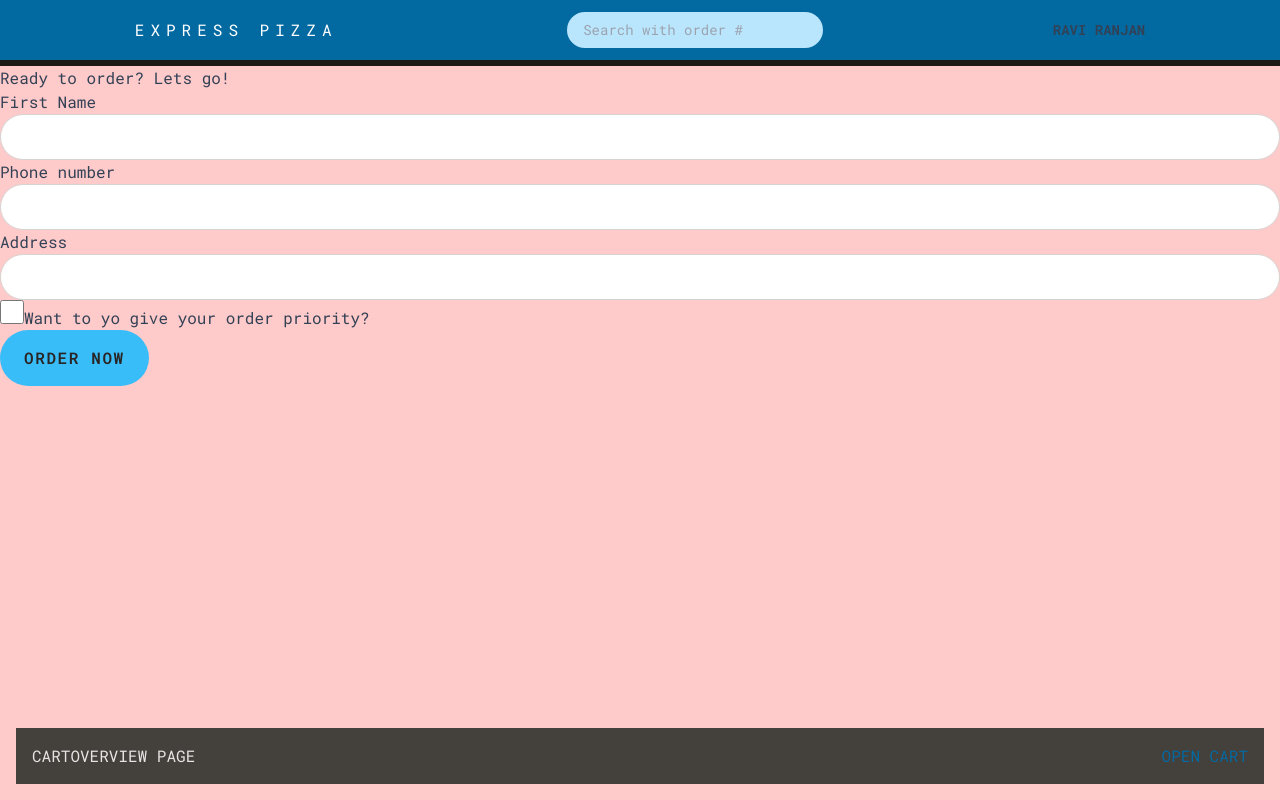
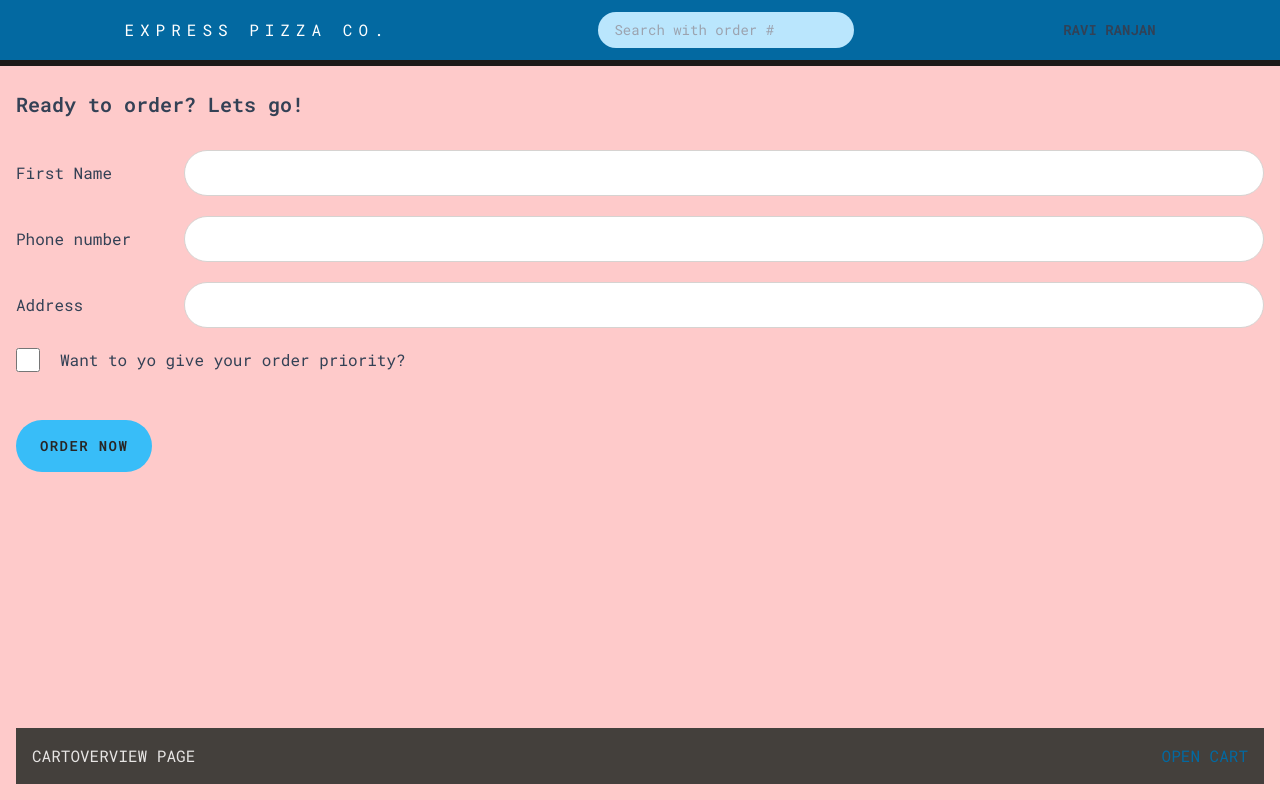
Before and after one commit to rrav594/MERN-Stack, a React (Vite) app in the folder client/: page /order/new in a window 1280 px wide. Built offline with nearby package versions, Linux system fonts and the light colour scheme.

Commit message:
add favicon

```diff
--- a/client/src/features/order/CreateOrder.jsx
+++ b/client/src/features/order/CreateOrder.jsx
@@ -42,32 +42,41 @@
   const cart = fakeCart;
 
   return (
-    <div>
-      <h2>Ready to order? Lets go!</h2>
+    <div className="px-4 py-6">
+      <h2 className="mb-8 text-xl font-semibold">Ready to order? Lets go!</h2>
 
       {/* <Form method="POST" action="/order/new"> */}
       <Form method="POST">
-        <div>
-          <label>First Name</label>
-          <input className="input" type="text" name="customer" required />
+        <div className="mb-5 flex flex-col gap-2 sm:flex-row sm:items-center">
+          <label className="sm:basis-40">First Name</label>
+          <input className="input grow" type="text" name="customer" required />
         </div>
 
-        <div>
-          <label>Phone number</label>
-          <div>
-            <input className="input" type="tel" name="phone" required />
-            {formErrors?.phone && <p>{formErrors.phone}</p>}
+        <div className="mb-5 flex flex-col gap-2 sm:flex-row sm:items-center">
+          <label className="sm:basis-40">Phone number</label>
+          <div className="grow">
+            <input className="w-full input" type="tel" name="phone" required />
+            {formErrors?.phone && (
+              <p className="text-sm mt-2 text-red-700 bg-blue-200 p-2 rounded-md">
+                {formErrors.phone}
+              </p>
+            )}
           </div>
         </div>
 
-        <div>
-          <label>Address</label>
-          <div>
-            <input className="input" type="text" name="address" required />
+        <div className="mb-5 flex flex-col gap-2 sm:flex-row sm:items-center">
+          <label className="sm:basis-40">Address</label>
+          <div className="grow">
+            <input
+              className="input w-full"
+              type="text"
+              name="address"
+              required
+            />
           </div>
         </div>
 
-        <div>
+        <div className="mb-12 flex gap-5 items-center gap-5">
           <input
             className="h-6 w-6 accent-sky-400 focus:ring-sky-400 focus:ring-offset-2 focus:ring"
             type="checkbox"
@@ -76,7 +85,9 @@
             // value={withPriority}
             // onChange={(e) => setWithPriority(e.target.checked)}
           />
-          <label htmlFor="priority">Want to yo give your order priority?</label>
+          <label className="font-medium" htmlFor="priority">
+            Want to yo give your order priority?
+          </label>
         </div>
 
         <div>
--- a/client/src/features/order/OrderItem.jsx
+++ b/client/src/features/order/OrderItem.jsx
@@ -1,5 +1,18 @@
-function OrderItem() {
-  return <div>OrderItem</div>;
+import { formatCurrency } from "../../utils/helpers";
+
+function OrderItem({ item, isLoadingIngredients, ingredients }) {
+  const { quantity, name, totalPrice } = item;
+
+  return (
+    <li className="py-3">
+      <div className="flex items-center justify-between gap-4 text-sm">
+        <p>
+          <span className="font-bold">{quantity}&times;</span> {name}
+        </p>
+        <p className="font-bold">{formatCurrency(totalPrice)}</p>
+      </div>
+    </li>
+  );
 }
 
 export default OrderItem;
--- a/client/src/index.css
+++ b/client/src/index.css
@@ -4,7 +4,7 @@
 
 @layer components {
   .input {
-    @apply text-sm transition-all duration-300 placeholder:text-stone-400 focus:ring focus:outline-none focus:ring-sky-400 w-full rounded-full border border-stone-300 px-4 py-2 md:px-6 md:py-3;
+    @apply text-sm transition-all duration-300 placeholder:text-stone-400 focus:ring focus:outline-none focus:ring-sky-400 rounded-full border border-stone-300 px-4 py-2 md:px-6 md:py-3;
   }
 }
 .loader {
--- a/client/src/ui/Button.jsx
+++ b/client/src/ui/Button.jsx
@@ -2,13 +2,13 @@
 
 function Button({ children, disabled, to, type }) {
   const base =
-    "active:bg-slate-900 disabled:cursor-not-allowed bg-sky-400 focus:ring-offset-2 focus:bg-sky-300 focus:outline-none focus:ring focus:ring-sky-300 uppercase font-semibold text-stone-800 inline-block tracking-widest rounded-full hover:bg-sky-300 transition-all ease-in duration-300";
+    "text-sm active:bg-slate-900 disabled:cursor-not-allowed bg-sky-400 focus:ring-offset-2 focus:bg-sky-300 focus:outline-none focus:ring focus:ring-sky-300 uppercase font-semibold text-stone-800 inline-block tracking-widest rounded-full hover:bg-sky-300 transition-all ease-in duration-300";
 
   const styles = {
     primary: base + "px-4 py-3 sm:px-6 sm:py-4",
     small: base + "py-2 md:px-5 md:py-2.5 px-4 text-xs",
     secondary:
-      "md:py-3.5 px-4 py-2.5 sm:px-6 sm:py-4 border-2 border-stone-300 active:bg-slate-900 disabled:cursor-not-allowed  focus:ring-offset-2 focus:bg-sky-300 focus:outline-none focus:ring-offset-2 focus:ring focus:ring-stone-300 uppercase font-semibold text-stone-800 inline-block tracking-widest rounded-full hover:bg-stone-500 transition-colors duration-300",
+      "text-sm md:py-3.5 px-4 py-2.5 sm:px-6 sm:py-4 border-2 border-stone-300 active:bg-slate-900 disabled:cursor-not-allowed  focus:ring-offset-2 focus:bg-sky-300 focus:outline-none focus:ring-offset-2 focus:ring focus:ring-stone-300 uppercase font-semibold text-stone-800 inline-block tracking-widest rounded-full hover:bg-stone-500 transition-colors duration-300",
   };
 
   if (to) {
--- a/client/src/ui/Header.jsx
+++ b/client/src/ui/Header.jsx
@@ -6,7 +6,7 @@
   return (
     <header className=" flex items-center justify-around bg-sky-700 uppercase px-5 py-3 border-b-[6px] border-stone-900 ">
       <Link className="hover:text-green-100 tracking-[6px] text-white" to="/">
-        Express Pizza
+        Express Pizza Co.
       </Link>
       <SearchOrder />
       <Username />
```
Also changed, not shown: client/index.html (+4 -1 lines).
